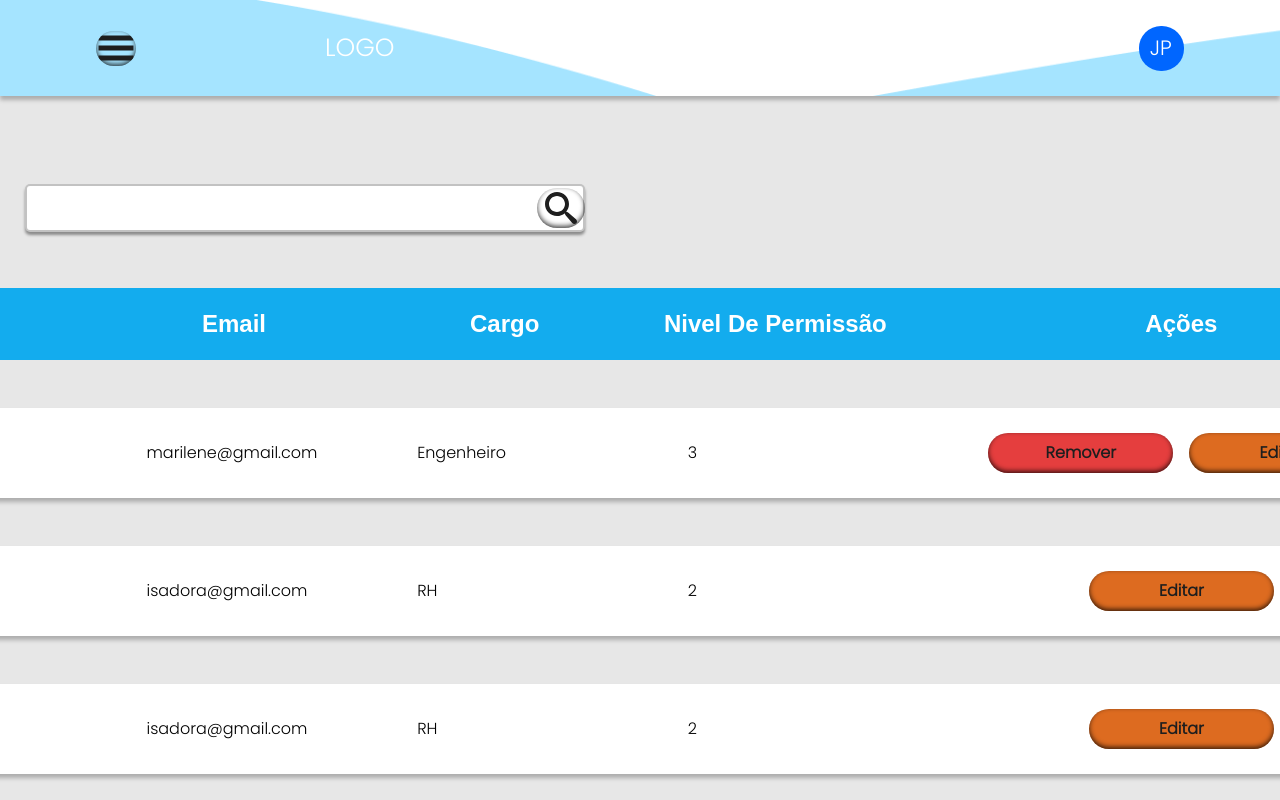
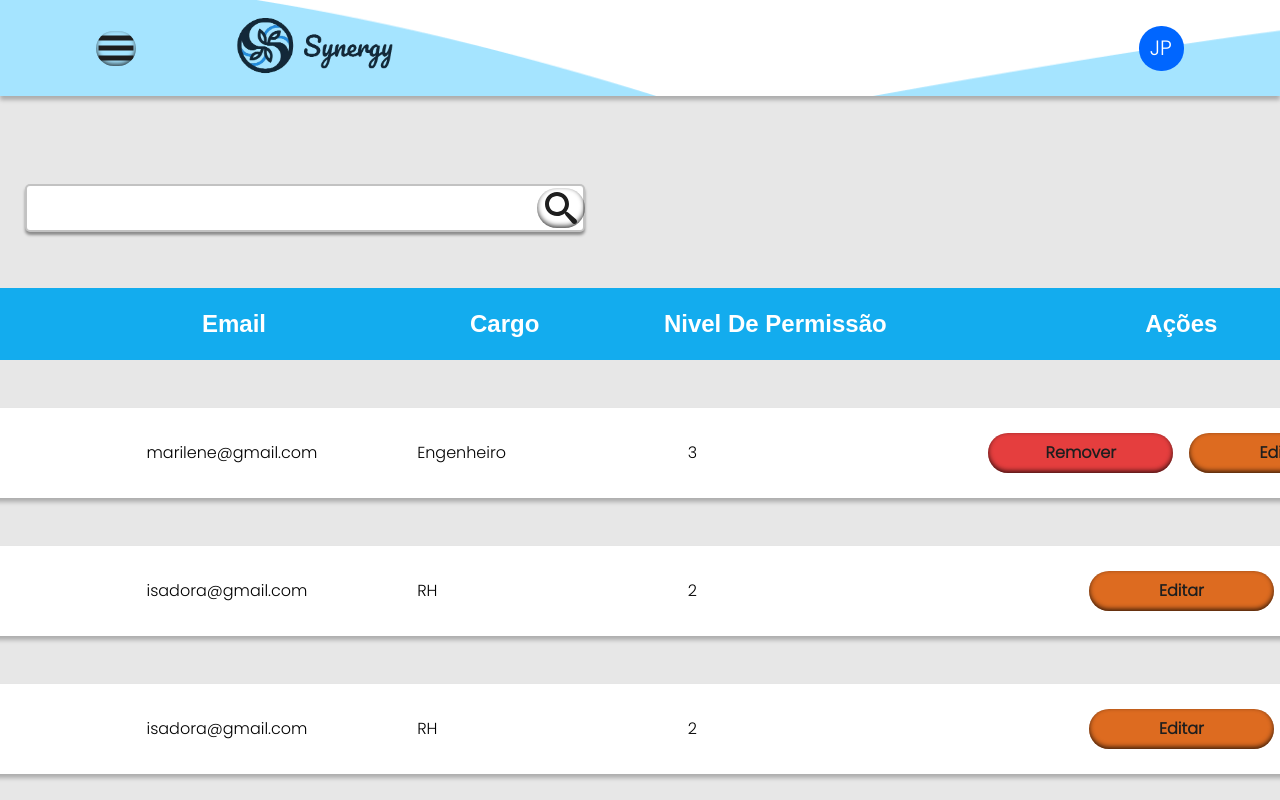
Before and after one commit to BuzzTech-API/Synergy-FrontEnd, a Next.js app: page / in a window 1280 px wide. Shown: the top 800 px of the page. Built offline with nearby package versions, Linux system fonts and the light colour scheme.

Commit message:
fix: arruma logo da navbar

```diff
--- a/app/components/Navbar/NavbarRoot.tsx
+++ b/app/components/Navbar/NavbarRoot.tsx
@@ -2,6 +2,7 @@
 
 import { Box, Flex, Image, Text } from "@chakra-ui/react";
 import { ReactNode } from "react";
+import Logo from "../../../public/logo.png"
 
 interface NavbarRootProps {
     children: ReactNode
@@ -29,8 +30,8 @@ export default function NavbarRoot({ children }: NavbarRootProps) {
             <Box
                 position='absolute'
                 zIndex='-1'
-                pl='20rem'>
-                <Text fontSize='25px'>LOGO</Text>
+                pl='13rem'>
+                <Image src={Logo.src} width="15rem" />
             </Box>
 
             <Flex
```
Also changed, not shown: public/logo.png (added).
